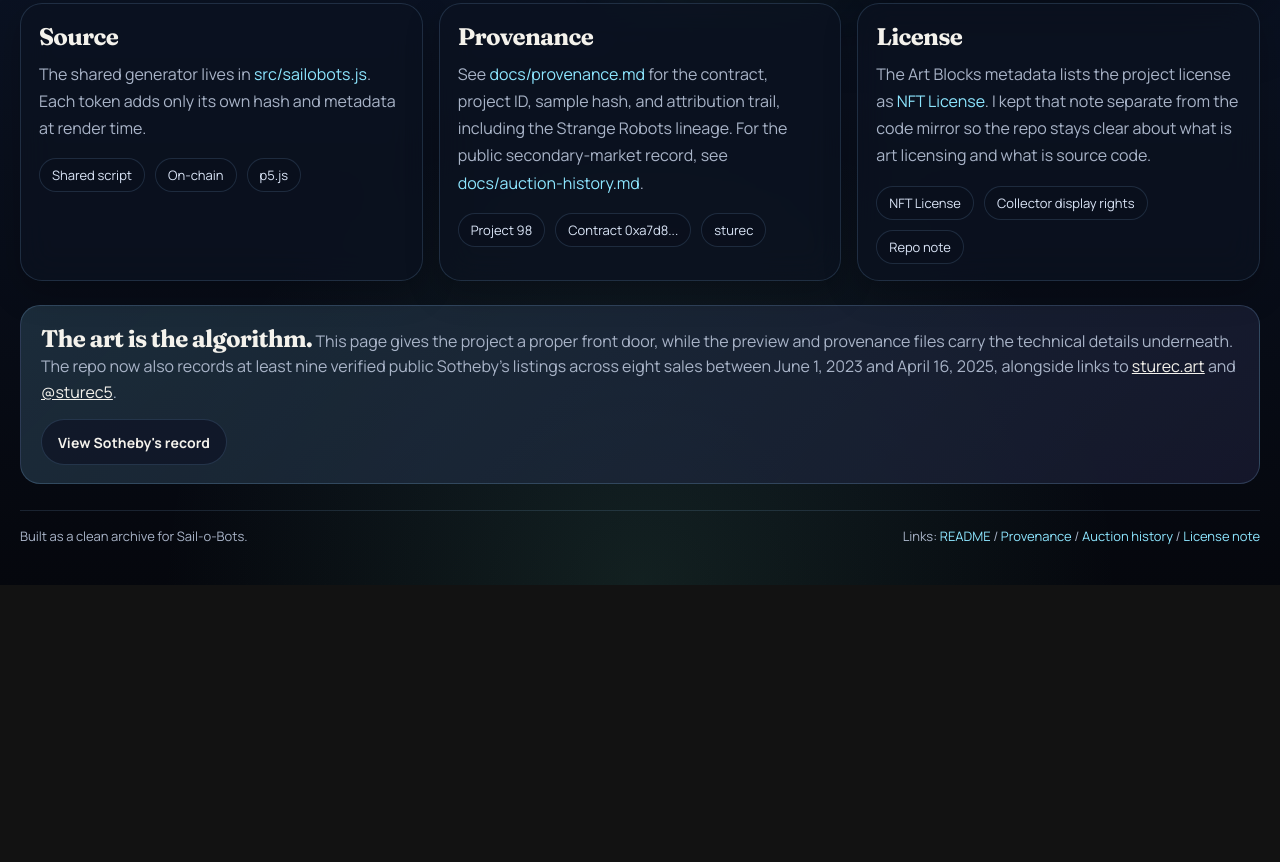
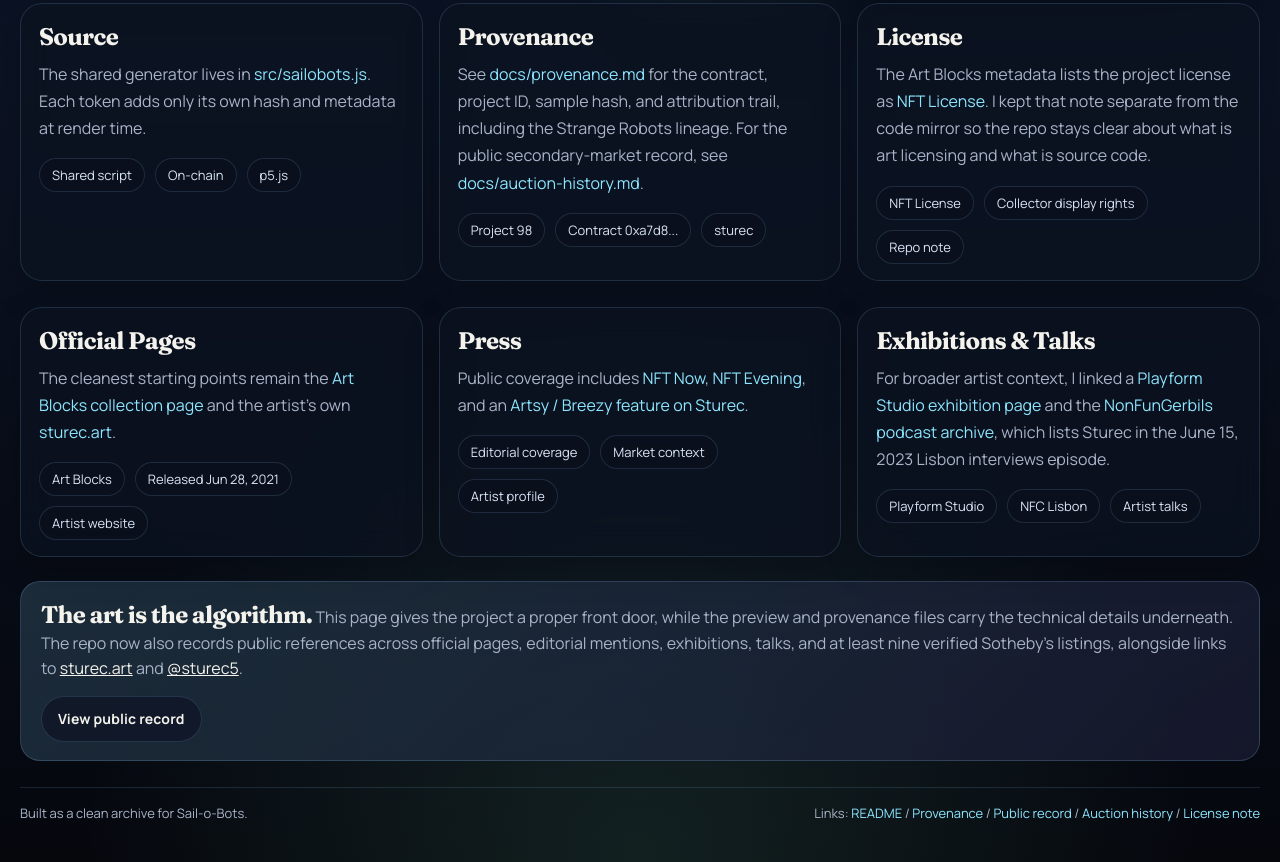
Before and after one commit to sturec5/sailobots-nft, a plain HTML site: page index.html in a window 1280 px wide. Shown: the part 767-1629 px from the top of the page. Before the commit the page ends 1352 px from the top, so only its background shows below. Drawn offline with nearby package versions, Linux system fonts and the light colour scheme.

Commit message:
Add public record and coverage links

```diff
--- a/index.html
+++ b/index.html
@@ -632,18 +632,61 @@
         </article>
       </section>
 
+      <section class="sections" aria-label="Public record">
+        <article class="card">
+          <h2>Official Pages</h2>
+          <p>
+            The cleanest starting points remain the <a href="https://www.artblocks.io/collection/sail-o-bots-by-sturec">Art Blocks collection page</a>
+            and the artist's own <a href="https://sturec.art/">sturec.art</a>.
+          </p>
+          <div class="tags" aria-label="Official page tags">
+            <span class="tag">Art Blocks</span>
+            <span class="tag">Released Jun 28, 2021</span>
+            <span class="tag">Artist website</span>
+          </div>
+        </article>
+
+        <article class="card">
+          <h2>Press</h2>
+          <p>
+            Public coverage includes <a href="https://nftnow.com/collectibles/undervalued-sail-o-bots-dissolve-poolsuite-passes-and-more/">NFT Now</a>,
+            <a href="https://nftevening.com/a-big-week-for-art-blocks-as-prices-surge/">NFT Evening</a>, and an
+            <a href="https://www.artsy.net/article/breezy-pr-eng-breezy-whale-sturec">Artsy / Breezy feature on Sturec</a>.
+          </p>
+          <div class="tags" aria-label="Press tags">
+            <span class="tag">Editorial coverage</span>
+            <span class="tag">Market context</span>
+            <span class="tag">Artist profile</span>
+          </div>
+        </article>
+
+        <article class="card">
+          <h2>Exhibitions & Talks</h2>
+          <p>
+            For broader artist context, I linked a <a href="https://playform.io/sturec/">Playform Studio exhibition page</a>
+            and the <a href="https://nonfungerbils.com/podcast">NonFunGerbils podcast archive</a>, which lists Sturec in
+            the June 15, 2023 Lisbon interviews episode.
+          </p>
+          <div class="tags" aria-label="Exhibition and talk tags">
+            <span class="tag">Playform Studio</span>
+            <span class="tag">NFC Lisbon</span>
+            <span class="tag">Artist talks</span>
+          </div>
+        </article>
+      </section>
+
       <section class="signal">
         <div>
           <strong>The art is the algorithm.</strong>
           <span>
             This page gives the project a proper front door, while the preview and provenance files carry the
-            technical details underneath. The repo now also records at least nine verified public Sotheby's
-            listings across eight sales between June 1, 2023 and April 16, 2025, alongside links to
+            technical details underneath. The repo now also records public references across official pages,
+            editorial mentions, exhibitions, talks, and at least nine verified Sotheby's listings, alongside links to
             <a href="https://sturec.art">sturec.art</a>
             and <a href="https://twitter.com/sturec5">@sturec5</a>.
           </span>
         </div>
-        <a class="btn btn-secondary" href="docs/auction-history.md">View Sotheby's record</a>
+        <a class="btn btn-secondary" href="docs/public-record.md">View public record</a>
       </section>
 
       <footer>
@@ -654,6 +697,8 @@
           /
           <a href="docs/provenance.md">Provenance</a>
           /
+          <a href="docs/public-record.md">Public record</a>
+          /
           <a href="docs/auction-history.md">Auction history</a>
           /
           <a href="docs/license.md">License note</a>
```
Also changed, not shown: 2 other files.
